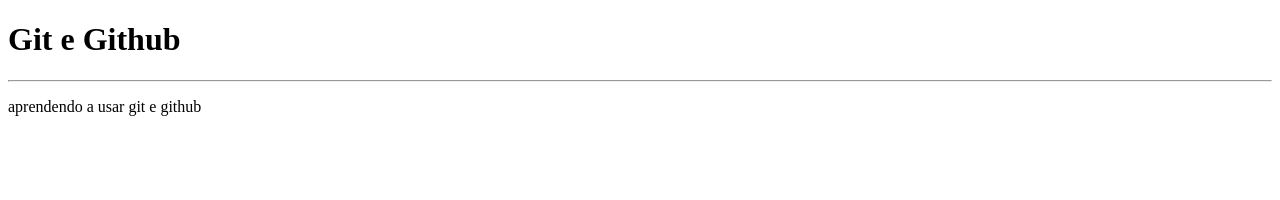
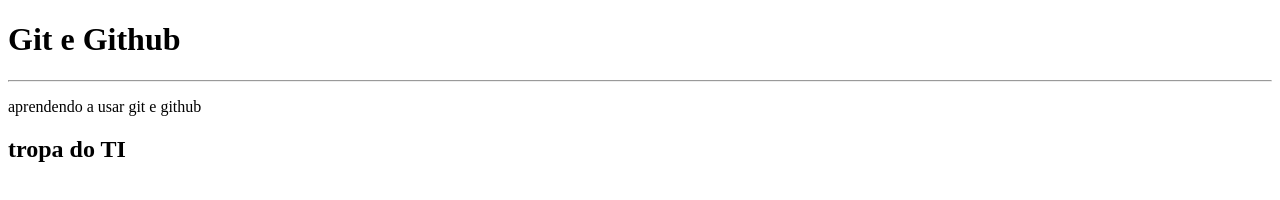
Before and after one commit to YwgoNasc/Dev-Yago, a plain HTML site: page site-ex/index.html in a window 1280 px wide. Drawn offline with Linux system fonts and the light colour scheme.

Commit message:
adicionei um h2

```diff
--- a/site-ex/index.html
+++ b/site-ex/index.html
@@ -9,5 +9,6 @@
     <h1>Git e Github</h1>
     <hr>
     <p>aprendendo a usar git e github</p>
+    <h2>tropa do TI</h2>
 </body>
 </html>
```
